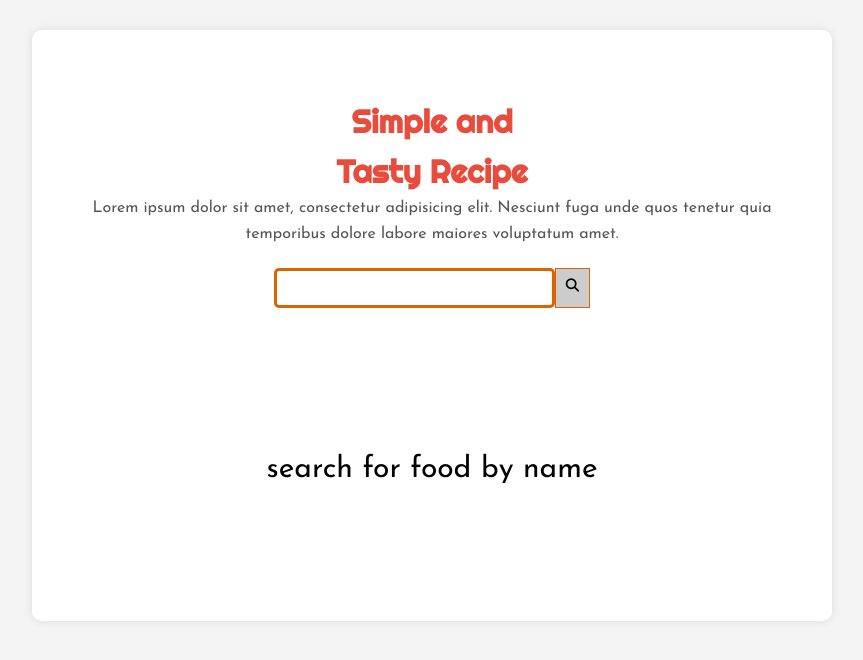
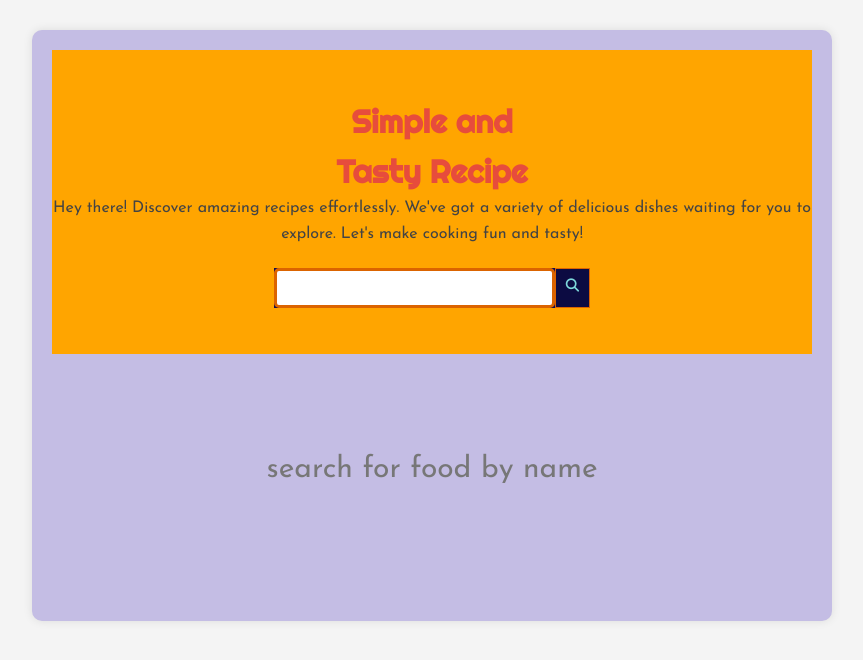
Before and after one commit to AndreeaDraghici/Food-Recipe-API, a plain HTML site: page index.html in a window 1280 px wide. Shown: the whole page, without its empty margins (208-1071 px from the left). Drawn offline with Linux system fonts and the light colour scheme.

Commit message:
chore: add more fronted colors

```diff
--- a/index.html
+++ b/index.html
@@ -9,6 +9,37 @@
     <link rel="stylesheet"
         href="https://fonts.googleapis.com/css?family=Josefin+Sans|Righteous">
     <link rel="stylesheet" href="style.css">
+    <style>
+        .container {
+            background-color: #c4bde4;
+            color: #333;
+        }
+
+        .head {
+            background-color: #ffa500;
+        }
+
+        .title-text p {
+            color: #444;
+        }
+
+        .form {
+            background-color: #0f0e52;
+        }
+
+        .search-btn {
+            background-color: #007bff;
+            color: #7ed8db;
+        }
+
+        .instruction p {
+            color: #777;
+        }
+
+        #search-name {
+            color: #007bff;
+        }
+    </style>
 </head>
 <body>
     <div class="container">
@@ -16,7 +47,9 @@
             <h1>Simple and </h1>
             <h1>Tasty Recipe</h1>
             <div class="title-text">
-                <p>Lorem ipsum dolor sit amet, consectetur adipisicing elit. Nesciunt fuga unde quos tenetur quia temporibus dolore labore maiores voluptatum amet.</p>
+                <p>Hey there! Discover amazing recipes effortlessly.
+                    We've got a variety of delicious dishes waiting for you to explore.
+                    Let's make cooking fun and tasty!</p>
             </div>
             <div class="form" >
                 <form action="" id="form">
@@ -34,16 +67,12 @@
             </div>
 
             <h1 id="search-name"></h1>
-            <div class="meals">
-            </div>
+            <div class="meals"></div>
         </div>
     </div>
 
-    <div class="wrapper hide">
-
-    </div>
-        <div class="modal-box hide">
-    </div>
+    <div class="wrapper hide"></div>
+    <div class="modal-box hide"></div>
 
     <script src="script.js"></script>
 </body>
```
